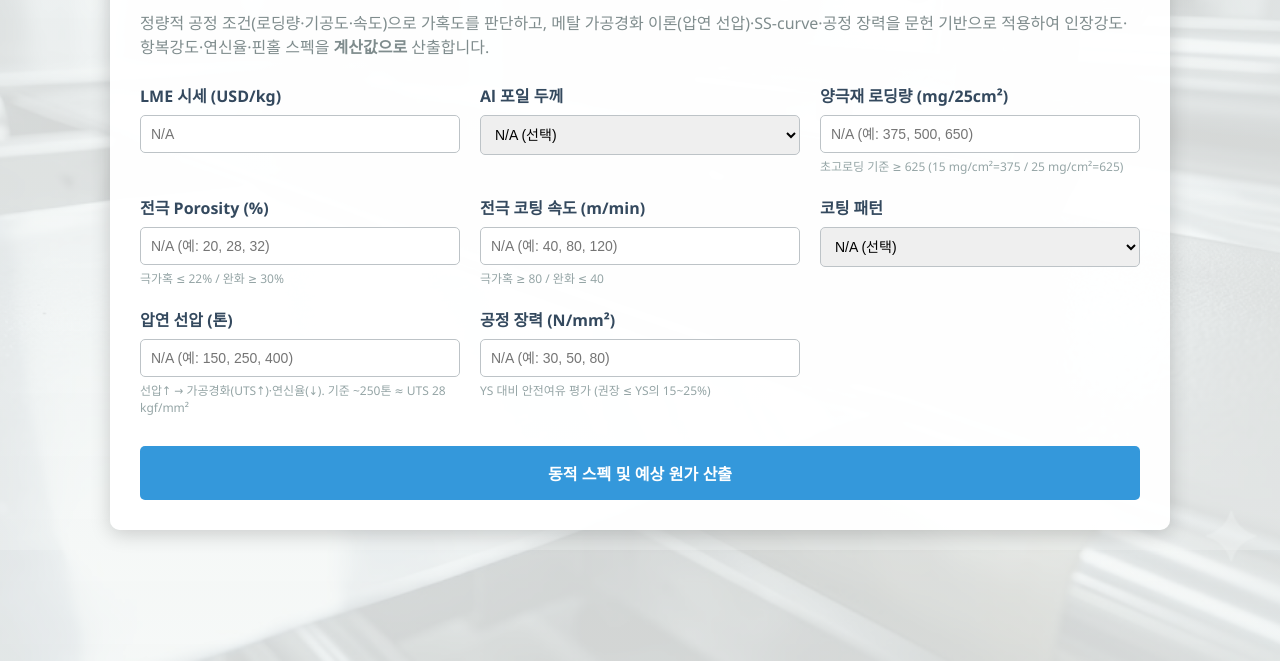
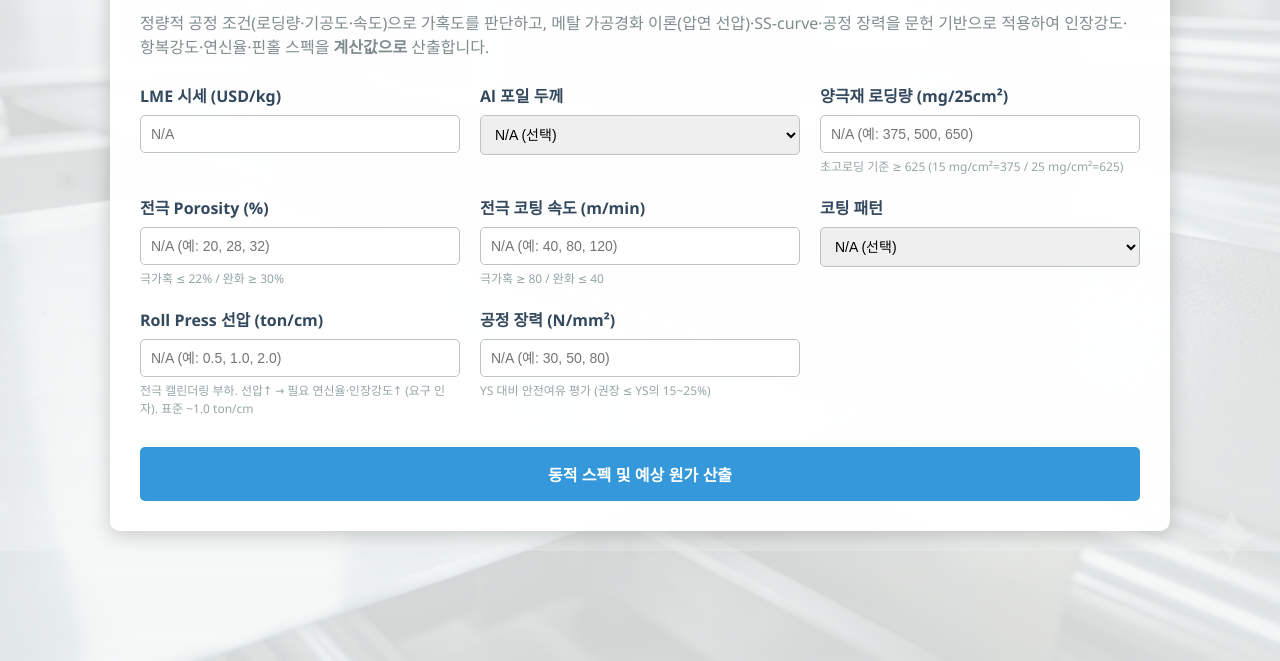
Before and after one commit to ephong1007-KO/al-foil, a plain HTML site: page index.html in a window 1280 px wide. Shown: the part 139-800 px from the top of the page. Drawn offline with Linux system fonts and the light colour scheme.

Commit message:
입력 라벨 정정: Roll Press 선압 (ton/cm), 예시·힌트 ton/cm 스케일로 수정
Co-Authored-By: Claude Opus 4.8 <noreply@anthropic.com>

```diff
--- a/index.html
+++ b/index.html
@@ -97,9 +97,9 @@
             </select>
         </div>
         <div class="form-group">
-            <label for="lineLoad">압연 선압 (톤)</label>
-            <input type="number" id="lineLoad" step="1" placeholder="N/A (예: 150, 250, 400)">
-            <span class="hint">선압↑ → 가공경화(UTS↑)·연신율(↓). 기준 ~250톤 ≈ UTS 28 kgf/mm²</span>
+            <label for="lineLoad">Roll Press 선압 (ton/cm)</label>
+            <input type="number" id="lineLoad" step="0.1" placeholder="N/A (예: 0.5, 1.0, 2.0)">
+            <span class="hint">전극 캘린더링 부하. 선압↑ → 필요 연신율·인장강도↑ (요구 인자). 표준 ~1.0 ton/cm</span>
         </div>
         <div class="form-group">
             <label for="procTension">공정 장력 (N/mm²)</label>
```
